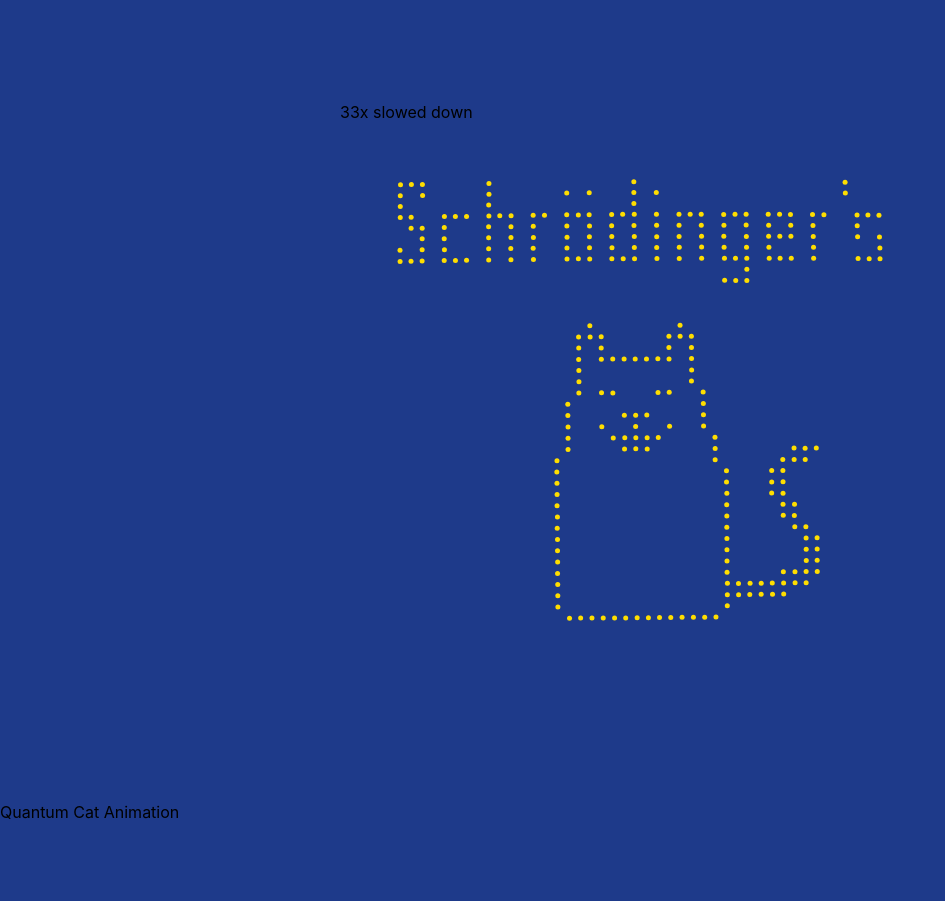
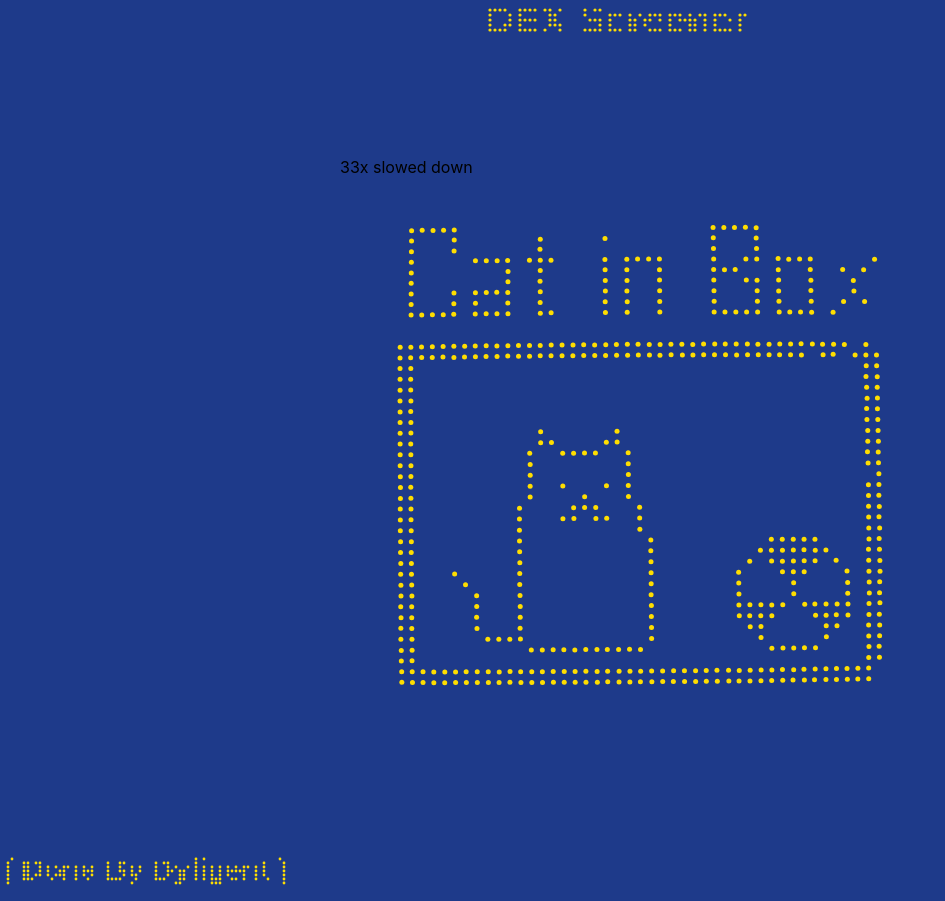
Before and after one commit to Dyligentlydone/catinbox, a React (Vite) app: page / in a window 1280 px wide. Shown: the whole page, without its empty margins (0-945 px from the left). Before the commit the page ends 824 px from the top, so only its background shows below. Built offline with nearby package versions, Linux system fonts and the light colour scheme.

Commit message:
Header: dotted 'DEX Screener' button with animated dots and link; Signature: bottom-right dotted '( Done By Dyligent )' with link and improved readability; QuantumCat: slower atom motion (~0.14 easing) and faster frame transitions (6s); UI: removed animation label; global bg previously set.

```diff
--- a/src/App.tsx
+++ b/src/App.tsx
@@ -1,14 +1,50 @@
 import QuantumCat from './components/QuantumCat';
+import DottedButton from './components/DottedButton';
 
 function App() {
   return (
-    <div className="min-h-screen bg-quantum-blue text-quantum-yellow">
+    <div className="min-h-screen text-quantum-yellow relative">
+      {/* Header dotted button */}
+      <div className="w-full flex justify-center pt-6">
+        <DottedButton
+          text="DEX Screener"
+          width={320}
+          height={55}
+          dotStep={5}
+          font="bold 40px Arial"
+          pointSize={1.6}
+          className="cursor-pointer"
+          maxStaggerMs={2200}
+          approachFactor={0.06}
+          fadeInFactor={0.025}
+          onClick={() => {
+            const url = 'https://dexscreener.com/solana/FJv6JHHiQmVPpauia3VLxNBTNBL3S2uKtDB8u6X1SpUq';
+            window.open(url, '_blank', 'noopener,noreferrer');
+          }}
+        />
+      </div>
+
       {/* Quantum Cat Animation - Full Screen */}
       <QuantumCat />
 
-      {/* Small label in the corner */}
-      <div className="absolute bottom-4 right-4 text-quantum-yellow text-sm bg-quantum-blue/50 px-2 py-1 rounded">
-        Quantum Cat Animation
+      {/* Bottom-right dotted signature */}
+      <div className="absolute bottom-4 right-4">
+        <DottedButton
+          text="( Done By Dyligent )"
+          width={320}
+          height={40}
+          dotStep={4}
+          font="bold 30px Arial"
+          pointSize={1.4}
+          maxStaggerMs={2200}
+          approachFactor={0.06}
+          fadeInFactor={0.025}
+          className="cursor-pointer"
+          onClick={() => {
+            const url = 'https://x.com/Dyllwill_';
+            window.open(url, '_blank', 'noopener,noreferrer');
+          }}
+        />
       </div>
     </div>
   );
--- /dev/null
+++ b/src/components/DottedButton.tsx
@@ -0,0 +1,195 @@
+import { useEffect, useRef, useState } from 'react';
+
+interface Atom {
+  id: number;
+  x: number;
+  y: number;
+  targetX: number;
+  targetY: number;
+  size: number;
+  opacity: number;
+  delayMs: number; // time before this atom starts moving
+}
+
+interface DottedButtonProps {
+  text?: string;
+  width?: number;
+  height?: number;
+  dotStep?: number;
+  font?: string; // e.g., 'bold 60px Arial'
+  pointSize?: number; // dot radius in px
+  className?: string; // wrapper classes
+  onClick?: () => void;
+  // animation controls
+  maxStaggerMs?: number; // maximum delay across dots
+  approachFactor?: number; // movement easing factor
+  fadeInFactor?: number; // opacity easing factor
+}
+
+// Convert text into dot positions using an offscreen canvas
+function rasterizeTextToDots(
+  text: string,
+  boxW: number,
+  boxH: number,
+  dotStep: number,
+  font: string
+): { x: number; y: number }[] {
+  const off = document.createElement('canvas');
+  off.width = Math.max(1, Math.floor(boxW));
+  off.height = Math.max(1, Math.floor(boxH));
+  const ctx = off.getContext('2d');
+  if (!ctx) return [];
+
+  ctx.clearRect(0, 0, off.width, off.height);
+  ctx.fillStyle = 'white';
+  ctx.textAlign = 'left';
+  ctx.textBaseline = 'top';
+  ctx.font = font;
+
+  // Fit text within box (heuristic)
+  const padX = Math.floor(dotStep);
+  const padY = Math.floor(dotStep * 0.6);
+  const maxTextW = off.width - padX * 2;
+  const maxTextH = off.height - padY * 2;
+
+  if (!/\d+px/.test(font)) {
+    const px = Math.max(10, Math.floor(maxTextH * 0.8));
+    ctx.font = `${px}px ${font}`;
+  }
+
+  const m = ctx.measureText(text);
+  let scaleX = 1;
+  if (m.width > maxTextW) scaleX = maxTextW / m.width;
+
+  ctx.save();
+  ctx.translate(padX, padY);
+  ctx.scale(scaleX, 1);
+  ctx.fillText(text, 0, 0);
+  ctx.restore();
+
+  const img = ctx.getImageData(0, 0, off.width, off.height).data;
+  const pts: { x: number; y: number }[] = [];
+  for (let y = 0; y < off.height; y += dotStep) {
+    for (let x = 0; x < off.width; x += dotStep) {
+      const idx = (y * off.width + x) * 4;
+      const r = img[idx], g = img[idx + 1], b = img[idx + 2], a = img[idx + 3];
+      const lum = (0.299 * r + 0.587 * g + 0.114 * b) * (a / 255);
+      if (lum > 127) pts.push({ x, y });
+    }
+  }
+  return pts;
+}
+
+export default function DottedButton({
+  text = 'DEX Screner',
+  width = 600,
+  height = 100,
+  dotStep = 10,
+  font = 'bold 72px Arial',
+  pointSize = 2.0,
+  className = '',
+  onClick,
+  maxStaggerMs = 1200,
+  approachFactor = 0.08,
+  fadeInFactor = 0.04,
+}: DottedButtonProps) {
+  const canvasRef = useRef<HTMLCanvasElement>(null);
+  const [atoms, setAtoms] = useState<Atom[]>([]);
+  const startRef = useRef<number | null>(null);
+
+  // Init atoms to random positions, then animate into text
+  useEffect(() => {
+    const canvas = canvasRef.current;
+    if (!canvas) return;
+
+    const targets = rasterizeTextToDots(text, width, height, dotStep, font);
+    const count = targets.length;
+
+    // Stagger by x position (left-to-right reveal)
+    const initial: Atom[] = [];
+    for (let i = 0; i < count; i++) {
+      const t = targets[i];
+      const delayRatio = Math.min(1, Math.max(0, t.x / width));
+      const delayMs = delayRatio * maxStaggerMs;
+      initial.push({
+        id: i,
+        x: Math.random() * width,
+        y: Math.random() * height,
+        targetX: t.x,
+        targetY: t.y,
+        size: pointSize,
+        opacity: 0.0,
+        delayMs,
+      });
+    }
+    setAtoms(initial);
+    startRef.current = performance.now();
+  }, [text, width, height, dotStep, font, pointSize, maxStaggerMs]);
+
+  // Animate atoms to their targets and draw
+  useEffect(() => {
+    const canvas = canvasRef.current;
+    if (!canvas || atoms.length === 0) return;
+    const ctx = canvas.getContext('2d');
+    if (!ctx) return;
+
+    let raf = 0;
+    const animate = () => {
+      ctx.clearRect(0, 0, canvas.width, canvas.height);
+      // Background transparent so page bg shows through
+
+      const now = performance.now();
+      const startedAt = startRef.current ?? now;
+
+      atoms.forEach((atom) => {
+        const elapsed = now - startedAt;
+        if (elapsed < atom.delayMs) {
+          // Not started yet; keep invisible until its delay
+          return;
+        }
+        const dx = atom.targetX - atom.x;
+        const dy = atom.targetY - atom.y;
+        const dist = Math.hypot(dx, dy);
+
+        // Smooth approach with easing
+        if (dist < 0.4) {
+          atom.x = atom.targetX;
+          atom.y = atom.targetY;
+          atom.opacity = Math.min(1, atom.opacity + fadeInFactor * 3.0);
+        } else {
+          atom.x += dx * approachFactor;
+          atom.y += dy * approachFactor;
+          atom.opacity = Math.min(1, atom.opacity + fadeInFactor);
+        }
+
+        ctx.beginPath();
+        ctx.arc(atom.x, atom.y, atom.size, 0, Math.PI * 2);
+        ctx.fillStyle = `rgba(255, 222, 0, ${atom.opacity})`;
+        ctx.fill();
+      });
+
+      raf = requestAnimationFrame(animate);
+    };
+    raf = requestAnimationFrame(animate);
+    return () => cancelAnimationFrame(raf);
+  }, [atoms]);
+
+  return (
+    <div
+      className={`relative inline-block select-none ${className}`}
+      style={{ width, height }}
+      onClick={onClick}
+      role="button"
+      aria-label={text}
+    >
+      <canvas
+        ref={canvasRef}
+        width={width}
+        height={height}
+        className="block"
+      />
+      {/* Invisible clickable overlay to guarantee click target */}
+      <div className="absolute inset-0" />
+    </div>
+  );
+}
--- a/src/components/QuantumCat.tsx
+++ b/src/components/QuantumCat.tsx
@@ -152,7 +152,7 @@ const QuantumCat = () => {
 
     const frameInterval = setTimeout(() => {
       setFrame(prev => (prev + 1) % frames.length);
-    }, 8000);
+    }, 6000);
 
     return () => clearTimeout(frameInterval);
   }, [frame, atoms.length]);
@@ -183,8 +183,9 @@ const QuantumCat = () => {
           atom.x = atom.targetX;
           atom.y = atom.targetY;
         } else {
-          atom.x += dx * 0.2;
-          atom.y += dy * 0.2;
+          // Slightly slower again (0.16 -> 0.14)
+          atom.x += dx * 0.14;
+          atom.y += dy * 0.14;
         }
 
         ctx.beginPath();
```
